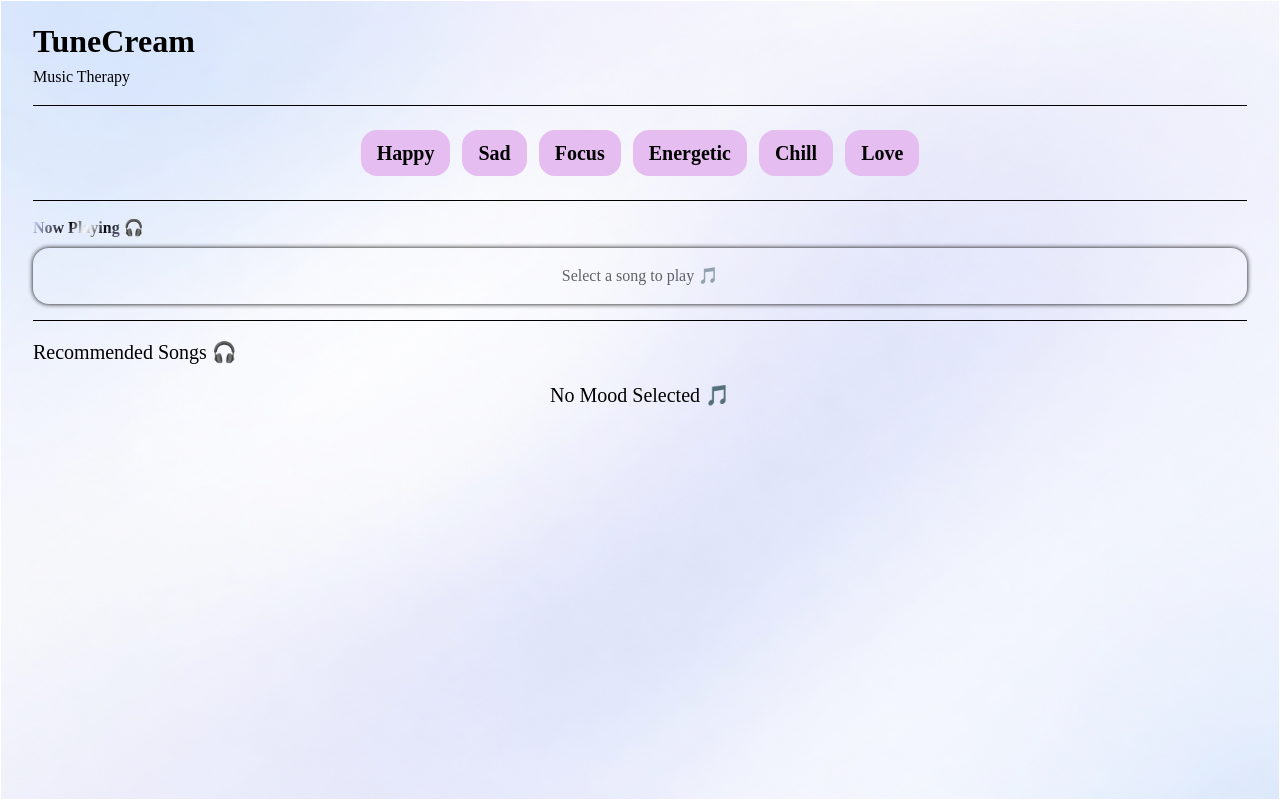
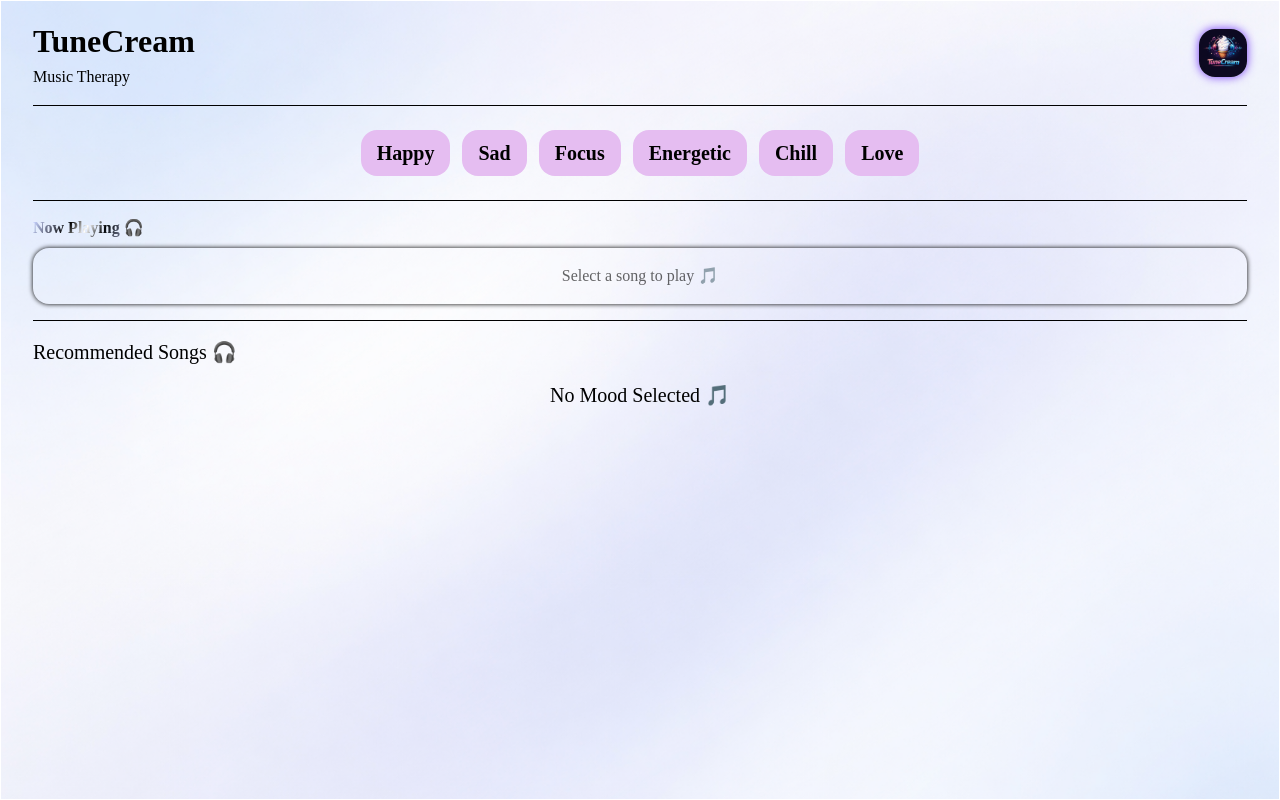
Before and after one commit to Desktop-ux/TuneCream_Frontend, a React (Vite) app: page / in a window 1280 px wide. Built offline with nearby package versions, Linux system fonts and the light colour scheme.

Commit message:
logo added

```diff
--- a/src/App.css
+++ b/src/App.css
@@ -5,8 +5,10 @@
   padding: 1rem 2rem;
   /* background: white; */
   background-image: url(./assets/moody_bg.png);
+  /* background-color: black; */
   background-position: center;
   background-size: cover;
+  background-clip: border-box;
   color: black;
   display: flex;
   flex-direction: column;
@@ -19,15 +21,20 @@
 .app_head {
   width: 100%;
   display: flex;
+  flex-direction: row;
+  align-items: center;
+  justify-content: space-between;
+}
+.app_headers{
+  display: flex;
   flex-direction: column;
   align-items: flex-start;
 }
-
-.app_head h1 {
+.app_headers h1 {
   font-size: 2rem;
   font-weight: 800;
 }
-.app_head p {
+.app_headers p {
   font-size: 1rem;
   font-weight: 500;
 }
@@ -38,3 +45,25 @@
   /* background: linear-gradient(90deg,rgba(0, 0, 64, 1) 0%, rgba(48, 59, 133, 1) 52%, rgba(16, 4, 59, 1) 100%); */
   background: black;
 }
+
+.tuneCream_logo{
+  width: 3rem;
+  height: 3rem;
+  border-radius: 1rem;
+  background: url(./assets/tunecream_logo.png);
+  background-size: cover;
+  background-position: center;
+  animation: softGlow 2s infinite ease-in-out;
+}
+
+@keyframes softGlow {
+  0% {
+    box-shadow: 0 0 7px rgb(56, 191, 248);
+  }
+  50% {
+    box-shadow: 0 0 12px rgba(142, 56, 248, 0.986);
+  }
+  100% {
+    box-shadow: 0 0 7px rgb(91, 56, 248);
+  }
+}
--- a/src/App.jsx
+++ b/src/App.jsx
@@ -59,11 +59,14 @@ const App = () => {
   return (
     <div className='app_container'>
       <div className="app_head">
-        <h1>TuneCream</h1>
-        <p>Music Therapy</p>
+        <div className="app_headers">
+          <h1>TuneCream</h1>
+          <p>Music Therapy</p>
+        </div>
+        <div className="tuneCream_logo"></div>
       </div>
       <div className="line"></div>
-      <Moods selectedMood = {selectedMood} onMoodSelect={handleMoodSelect} />
+      <Moods selectedMood={selectedMood} onMoodSelect={handleMoodSelect} />
       <div className="line"></div>
       <Player currentIndex={currentIndex} setCurrentIndex={setCurrentIndex} currentSong={currentSong} playlist={songs} setCurrentSong={setCurrentSong} />
       <div className="line"></div>
```
